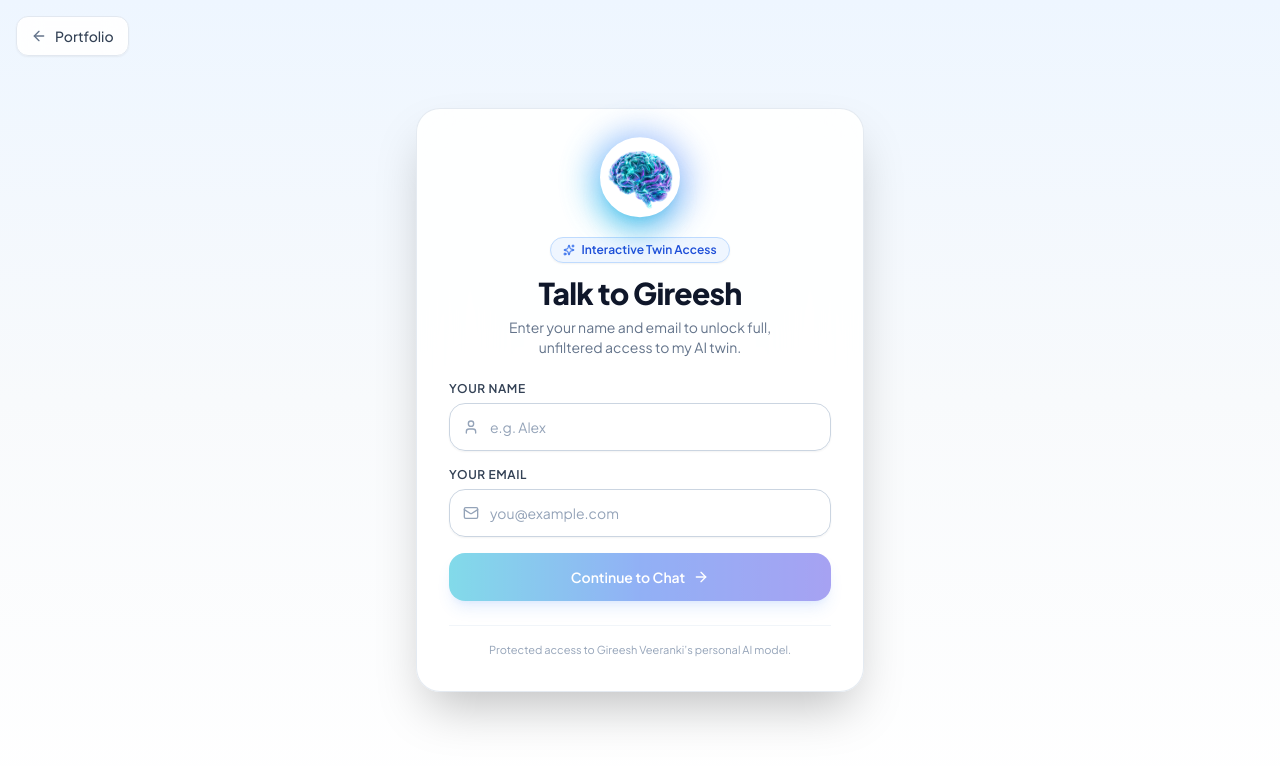
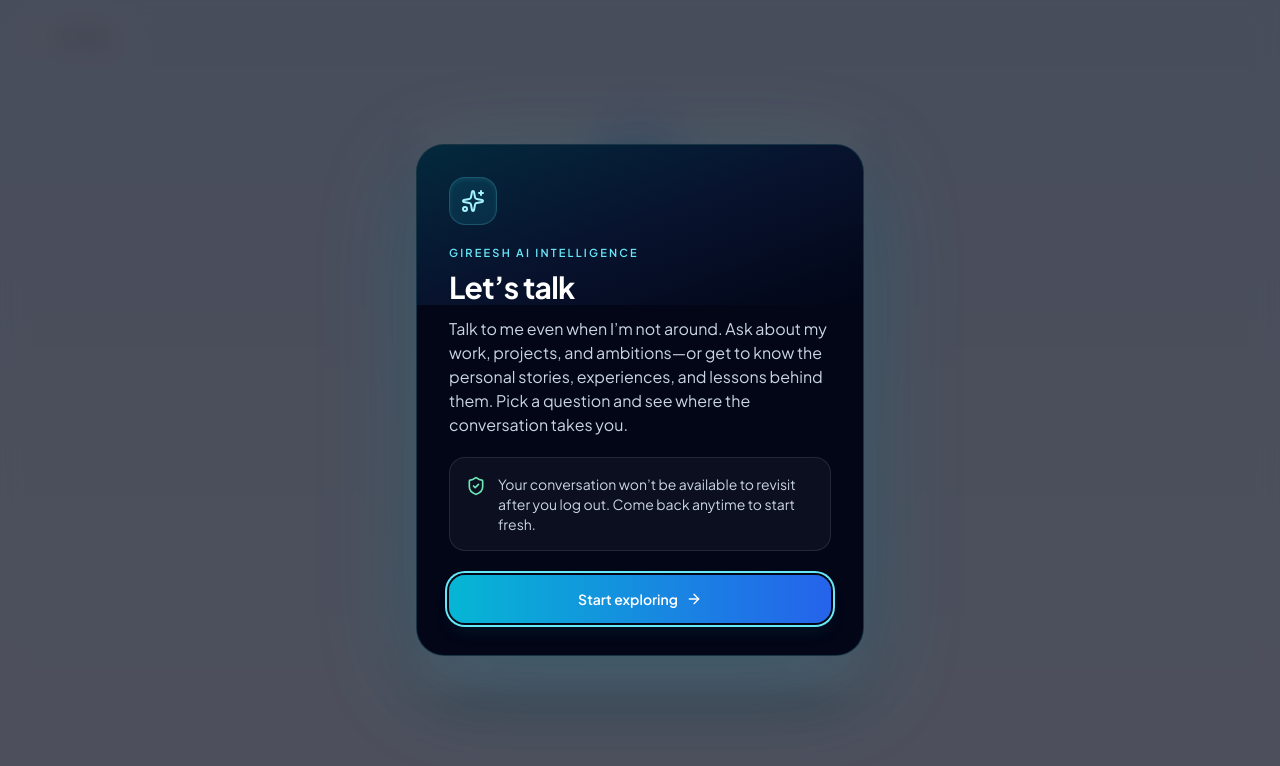
Before and after one commit to imvg93/myportfolio, a Next.js app: page /verify in a window 1280 px wide. Shown: the top 766 px of the page. Built offline with nearby package versions, Linux system fonts and the light colour scheme.

Commit message:
Add welcome modal to verification page

```diff
--- a/app/ask-me/ChatClient.tsx
+++ b/app/ask-me/ChatClient.tsx
@@ -626,7 +626,7 @@ export default function ChatClient() {
               <div className="flex min-w-0 items-center gap-1.5">
                 <span className="font-sans text-sm font-bold leading-tight tracking-tight text-white sm:hidden">Gireesh</span>
                 <span className="hidden whitespace-nowrap font-sans text-base font-bold leading-tight tracking-tight text-white sm:inline">
-                  Gireesh’s Digital Mind
+                  Gireesh AI Intelligence
                 </span>
                 <span className="hidden sm:inline-flex items-center gap-1 rounded-full bg-emerald-950/70 border border-emerald-700 px-2 py-0.5 text-[10px] font-semibold text-emerald-200">
                   <span className="h-1.5 w-1.5 rounded-full bg-emerald-500 animate-pulse" />
--- a/app/verify/page.tsx
+++ b/app/verify/page.tsx
@@ -30,6 +30,7 @@ export default function VerifyPage() {
   const [message, setMessage] = useState<string | null>(null);
   const [devOtp, setDevOtp] = useState<string | null>(null);
   const [resendIn, setResendIn] = useState(0);
+  const [welcomeOpen, setWelcomeOpen] = useState(true);
 
   const sendOtp = async () => {
     try {
@@ -136,6 +137,58 @@ export default function VerifyPage() {
 
   return (
     <div className="font-plus-jakarta relative flex min-h-[100dvh] w-full items-start justify-center overflow-x-hidden bg-gradient-to-b from-[#eef6ff] via-[#f8fafc] to-[#ffffff] px-3 pb-6 pt-20 font-sans text-slate-800 sm:items-center sm:px-4 sm:py-12">
+      <AnimatePresence>
+        {welcomeOpen && (
+          <motion.div
+            className="fixed inset-0 z-[120] flex items-center justify-center bg-slate-950/70 p-4 backdrop-blur-md"
+            initial={{ opacity: 0 }}
+            animate={{ opacity: 1 }}
+            exit={{ opacity: 0 }}
+            onMouseDown={(event) => {
+              if (event.target === event.currentTarget) setWelcomeOpen(false);
+            }}
+          >
+            <motion.section
+              role="dialog"
+              aria-modal="true"
+              aria-labelledby="welcome-title"
+              aria-describedby="welcome-description"
+              initial={{ opacity: 0, y: 18, scale: 0.97 }}
+              animate={{ opacity: 1, y: 0, scale: 1 }}
+              exit={{ opacity: 0, y: 10, scale: 0.98 }}
+              transition={{ duration: 0.22, ease: 'easeOut' }}
+              className="relative w-full max-w-md overflow-hidden rounded-[28px] border border-cyan-300/20 bg-slate-950 text-white shadow-[0_24px_100px_rgba(8,145,178,0.22)]"
+            >
+              <div className="absolute inset-x-0 top-0 h-40 bg-gradient-to-br from-cyan-500/20 via-blue-500/10 to-transparent" aria-hidden="true" />
+              <div className="relative p-6 sm:p-8">
+                <div className="mb-5 flex h-12 w-12 items-center justify-center rounded-2xl border border-cyan-300/20 bg-cyan-400/10 text-cyan-200 shadow-inner shadow-cyan-300/10">
+                  <Sparkles className="h-6 w-6" aria-hidden="true" />
+                </div>
+                <p className="text-[11px] font-semibold uppercase tracking-[0.2em] text-cyan-300">Gireesh AI Intelligence</p>
+                <h2 id="welcome-title" className="mt-2 text-2xl font-bold tracking-tight sm:text-3xl">Let’s talk</h2>
+                <p id="welcome-description" className="mt-3 text-sm leading-6 text-slate-300 sm:text-base">
+                  Talk to me even when I’m not around. Ask about my work, projects, and ambitions—or get to know the personal stories, experiences, and lessons behind them. Pick a question and see where the conversation takes you.
+                </p>
+                <div className="mt-5 flex gap-3 rounded-2xl border border-white/10 bg-white/[0.04] p-4">
+                  <ShieldCheck className="mt-0.5 h-5 w-5 shrink-0 text-emerald-300" aria-hidden="true" />
+                  <p className="text-xs leading-5 text-slate-300 sm:text-sm">
+                    Your conversation won’t be available to revisit after you log out. Come back anytime to start fresh.
+                  </p>
+                </div>
+                <button
+                  type="button"
+                  autoFocus
+                  onClick={() => setWelcomeOpen(false)}
+                  className="mt-6 flex min-h-12 w-full items-center justify-center gap-2 rounded-2xl bg-gradient-to-r from-cyan-500 to-blue-600 px-5 text-sm font-semibold text-white shadow-lg shadow-cyan-950/40 transition hover:brightness-110 focus-visible:outline-none focus-visible:ring-2 focus-visible:ring-cyan-300 focus-visible:ring-offset-2 focus-visible:ring-offset-slate-950"
+                >
+                  Start exploring <ArrowRight className="h-4 w-4" aria-hidden="true" />
+                </button>
+              </div>
+            </motion.section>
+          </motion.div>
+        )}
+      </AnimatePresence>
+
       {/* LUMINOUS BRIGHT AURA BACKGROUND LIGHTING */}
       <div className="pointer-events-none absolute -top-24 left-1/4 -z-10 h-[500px] w-[500px] rounded-full bg-blue-300/35 blur-[120px]" />
       <div className="pointer-events-none absolute top-1/3 -right-20 -z-10 h-[450px] w-[450px] rounded-full bg-cyan-200/40 blur-[130px]" />
```
